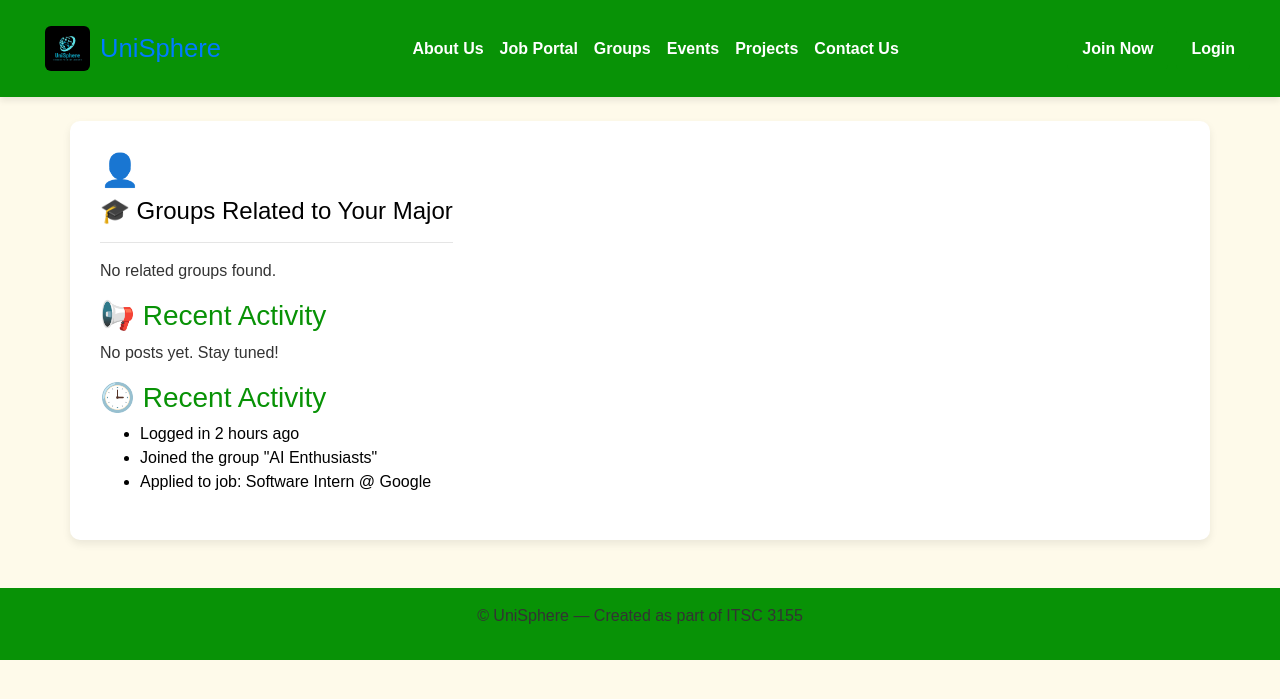
After one commit to hkonain27/UniSphere_Final, a Django app: page /profile/1/ in a window 1280 px wide. The commit adds this page. Shown: the top 699 px of the page. Run offline with Django 5.2, Linux system fonts and the light colour scheme.

Commit message:
commit i

```diff
--- /dev/null
+++ b/base/templates/base/activity_component.html
@@ -0,0 +1,9 @@
+<!-- base/templates/base/activity_component.html -->
+<div class="activity-panel">
+    <h3>🕒 Recent Activity</h3>
+    <ul>
+        <li>Logged in 2 hours ago</li>
+        <li>Joined the group "AI Enthusiasts"</li>
+        <li>Applied to job: Software Intern @ Google</li>
+    </ul>
+</div>
--- /dev/null
+++ b/base/templates/base/feed.html
@@ -0,0 +1,5 @@
+<!-- base/templates/base/feed.html -->
+<div class="feed">
+    <h3>📢 Recent Activity</h3>
+    <p>No posts yet. Stay tuned!</p>
+</div>
--- a/base/templates/base/login.html
+++ b/base/templates/base/login.html
@@ -4,9 +4,9 @@
 <div class="auth-container">
     <div class="auth-form">
         <h2>🔐 Login</h2>
-        <p>Access your UniSphere account to explore groups, events, and more.</p>
+        <p>Access your UniSphere account to explore groups and more.</p>
 
-        <form method="POST" action="">
+        <form method="POST" action="{% url 'login' %}">
             {% csrf_token %}
             {{ form.as_p }}
             <button type="submit" class="btn btn-success">Login</button>
```
Also changed, not shown: UniSphere/settings.py (+7 -0 lines), base/templates/base/user_profile.html (renamed from base/templates/base/profile.html), db.sqlite3.
